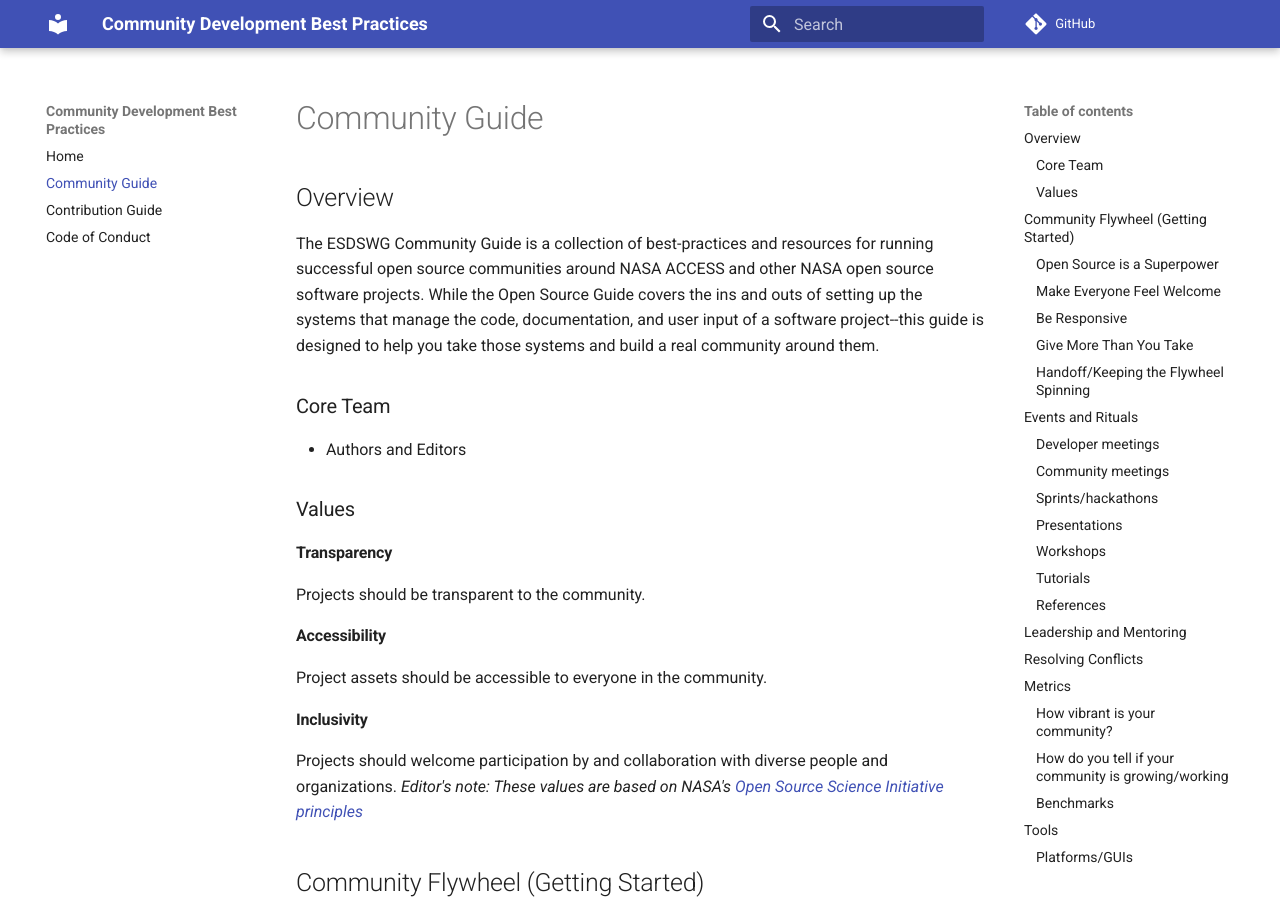
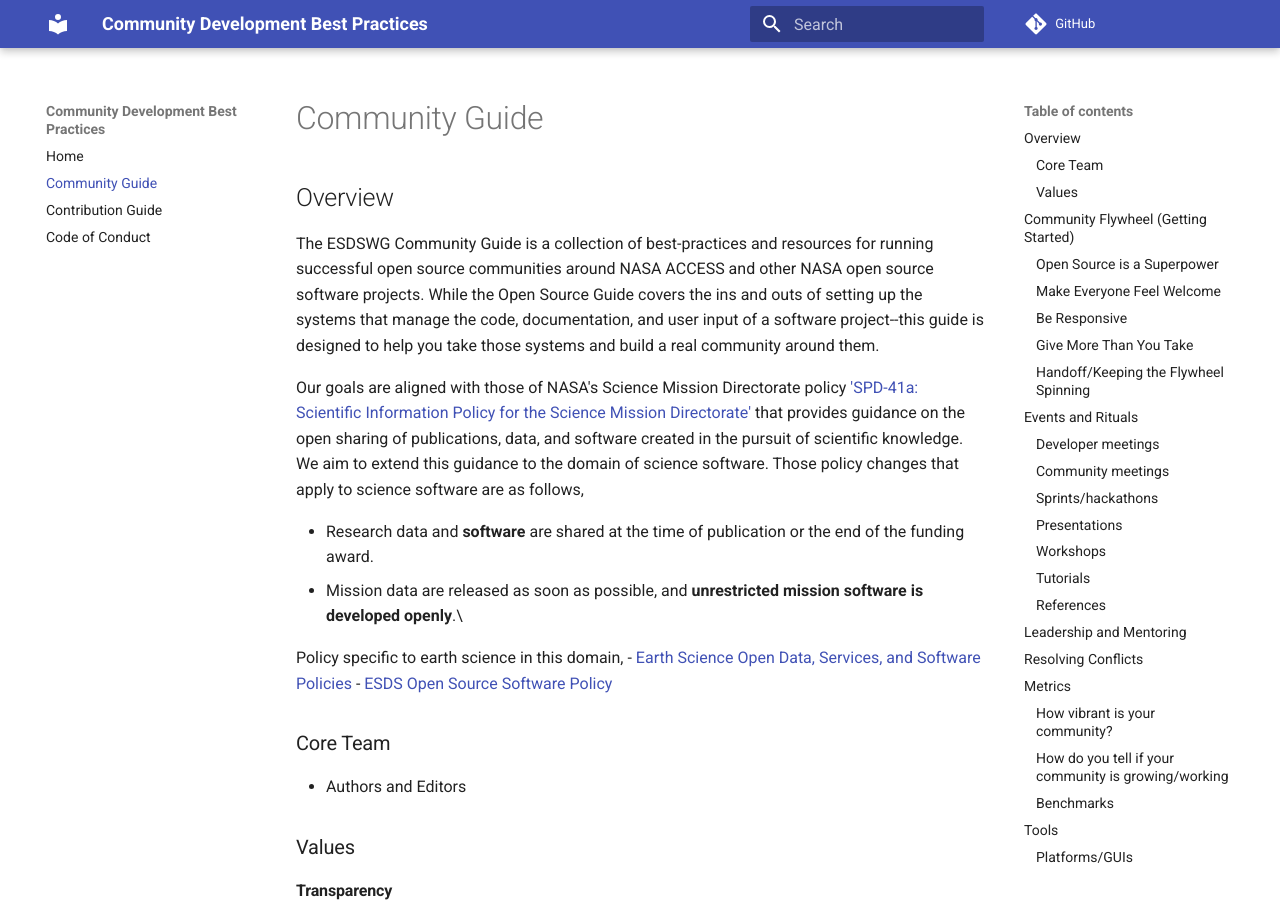
Before and after one commit to ESIPFed/esds-community-guide, an MkDocs documentation site: the page built from docs/community-guide/index.md, in a window 1280 px wide and 900 px high. Built offline with MkDocs 1.6.1 and Material for MkDocs 9.7.7, drawn with Linux system fonts in a browser that asks for light colours; comment, search, counter and statistics services are not loaded.

Commit message:
Initial draft

```diff
--- a/docs/community-guide/index.md
+++ b/docs/community-guide/index.md
@@ -2,6 +2,17 @@
 
 ## Overview
 The ESDSWG Community Guide is a collection of best-practices and resources for running successful open source communities around NASA ACCESS and other NASA open source software projects. While the Open Source Guide covers the ins and outs of setting up the systems that manage the code, documentation, and user input of a software project--this guide is designed to help you take those systems and build a real community around them.
+
+Our goals are aligned with those of NASA's Science Mission Directorate policy ['SPD-41a: Scientific Information Policy for the Science Mission Directorate'](https://science.nasa.gov/spd-41/) that provides guidance on the open sharing of publications, data, and software created in the pursuit of scientific knowledge. We aim to extend this guidance to the domain of science software.
+Those policy changes that apply to science software are as follows,
+
+- Research data and **software** are shared at the time of publication or the end of the funding award.
+- Mission data are released as soon as possible, and **unrestricted mission software is developed openly**.\
+
+Policy specific to earth science in this domain,
+- [Earth Science Open Data, Services, and Software Policies](https://www.earthdata.nasa.gov/engage/open-data-services-and-software)
+- [ESDS Open Source Software Policy](https://www.earthdata.nasa.gov/engage/open-data-services-and-software/esds-open-source-policy)
+
 ### Core Team
 - Authors and Editors
 ### Values
```
